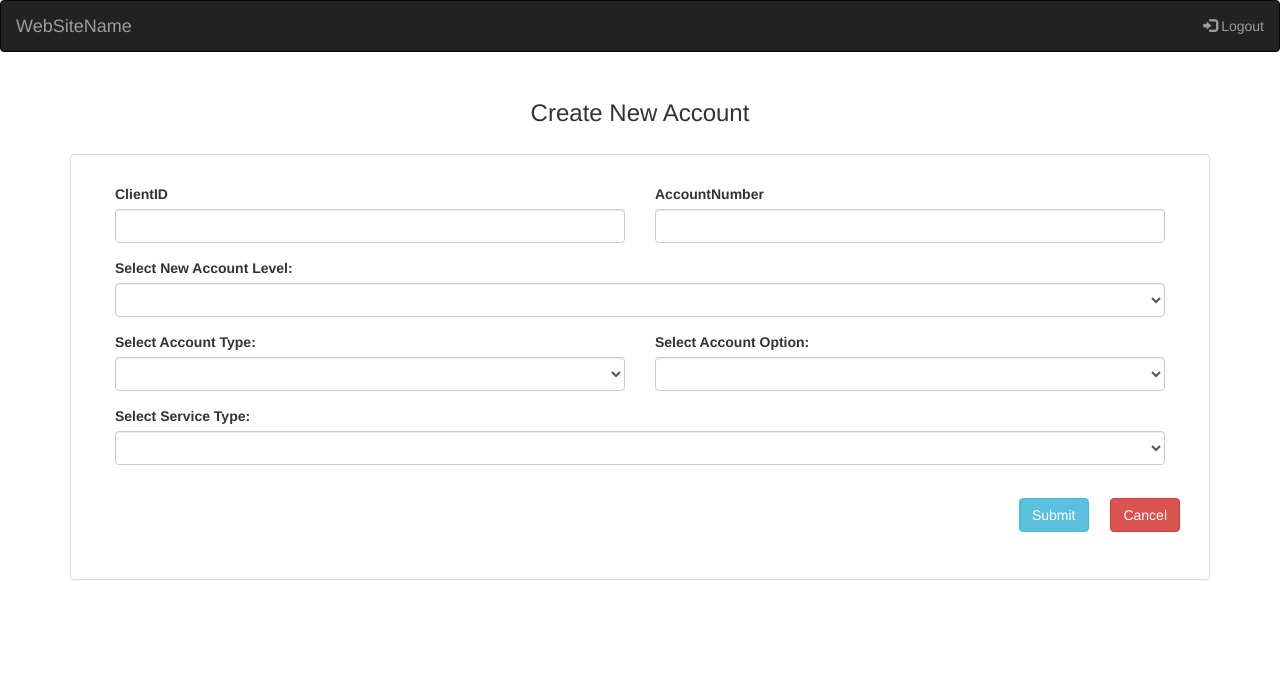
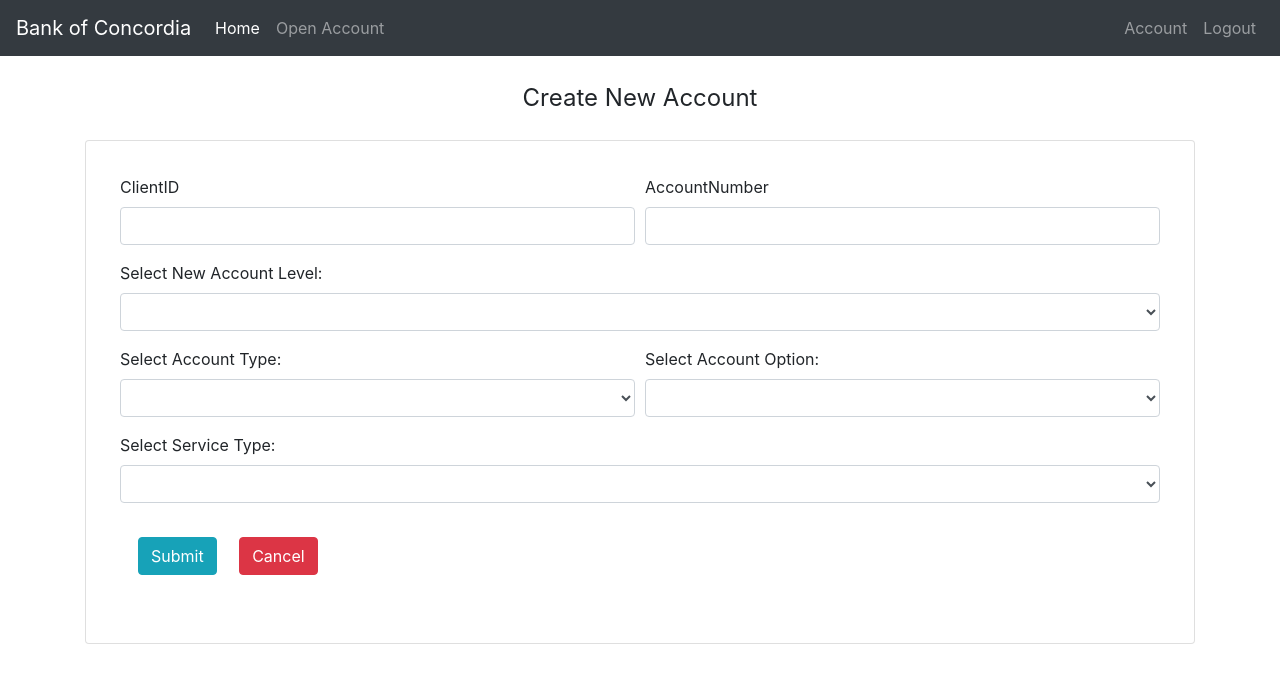
Before and after one commit to JeffreyLi16/COMP-353, a PHP site: page /openClientAccount.php in a window 1280 px wide. Shown: the top 683 px of the page. Run offline with PHP 8.4, Linux system fonts and the light colour scheme; the visitor is signed in with stand-in values (Sample User, id 1).

Commit message:
Change Bootstrap to version 4.1 on Employee pages and client homepage

```diff
--- a/App/config.local.php
+++ b/App/config.local.php
@@ -2,6 +2,6 @@
    define('DB_SERVER', 'localhost');
    define('DB_USERNAME', 'root');
    define('DB_PASSWORD', '');
-   define('DB_DATABASE', 'xdc353_2');
+   define('DB_DATABASE', 'comp353_database');
    $db = mysqli_connect(DB_SERVER,DB_USERNAME,DB_PASSWORD,DB_DATABASE);
 ?>
--- a/App/openClientAccount.php
+++ b/App/openClientAccount.php
@@ -61,20 +61,32 @@
 
 <head>
   <link rel="stylesheet" href="css/openClientAccount.css">
-  <link rel="stylesheet" href="https://maxcdn.bootstrapcdn.com/bootstrap/3.3.7/css/bootstrap.min.css" integrity="sha384-BVYiiSIFeK1dGmJRAkycuHAHRg32OmUcww7on3RYdg4Va+PmSTsz/K68vbdEjh4u"
+  <link rel="stylesheet" href="https://stackpath.bootstrapcdn.com/bootstrap/4.1.3/css/bootstrap.min.css" integrity="sha384-MCw98/SFnGE8fJT3GXwEOngsV7Zt27NXFoaoApmYm81iuXoPkFOJwJ8ERdknLPMO"
     crossorigin="anonymous">
+
 </head>
 
 <body>
-  <nav class="navbar navbar-inverse">
-    <div class="container-fluid">
-      <div class="navbar-header">
-        <a class="navbar-brand" href="#">WebSiteName</a>
+  <nav class="navbar navbar-expand-lg navbar-dark bg-dark">
+    <a class="navbar-brand" href="#">Bank of Concordia</a>
+    <button class="navbar-toggler" type="button" data-toggle="collapse" data-target="#navbarSupportedContent"
+      aria-controls="navbarSupportedContent" aria-expanded="false" aria-label="Toggle navigation">
+      <span class="navbar-toggler-icon"></span>
+    </button>
+
+    <div class="collapse navbar-collapse" id="navbarSupportedContent">
+      <ul class="navbar-nav mr-auto">
+        <li class="nav-item active">
+          <a class="nav-link" href="employeeHomePage.php">Home <span class="sr-only">(current)</span></a>
+        </li>
+        <li class="nav-item">
+          <a class="nav-link" href="openClientAccount.php">Open Account</a>
+        </li>
+      </ul>
+      <div class="navbar-nav ml-4">
+        <a class="nav-item nav-link" href="employeeSetting.php"> Account </a>
+        <a class="nav-item nav-link" href="logout.php"> Logout </a>
       </div>
-      <ul class="nav navbar-nav navbar-right">
-
-        <li><a href="logout.php"><span class="glyphicon glyphicon-log-in"></span> Logout</a></li>
-      </ul>
     </div>
   </nav>
 
@@ -91,8 +103,8 @@
     ?>
 
     <div class="title"> Create New Account</div>
-    <div class="panel panel-default">
-      <div class="panel-body new-account-form">
+    <div class="card">
+      <div class="card-body new-account-form">
         <form action="" method="post">
           <div class="form-row">
             <div class="form-group col-md-6">
```
Also changed, not shown: App/billing.php (added, +25 -0 lines), App/employeeHomePage.php (+26 -12 lines), App/employeeSetting.php (+21 -11 lines), App/userInfo.php (+15 -8 lines). Lines whose indentation alone changed are shown as unchanged.
